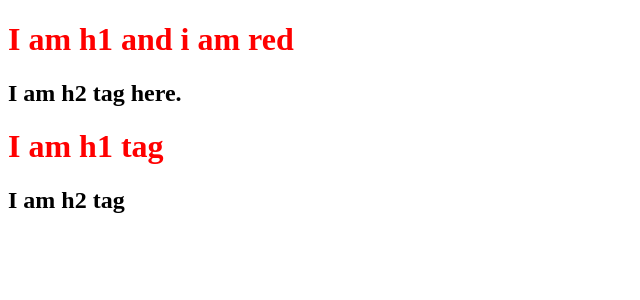
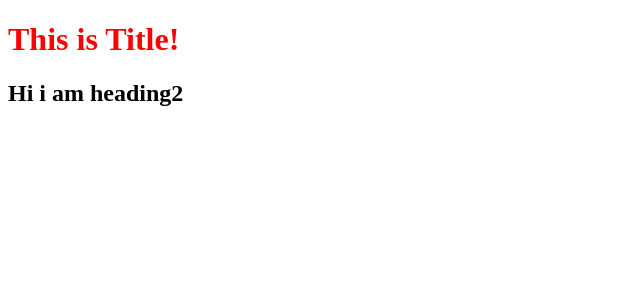
Before and after one commit to mdrazuahammed1020/migo-restaurant, a React (Vite) app: page / in a window 1280 px wide. Shown: the top 300 px of the page, without its empty margins (0-640 px from the left). Built offline with nearby package versions, Linux system fonts and the light colour scheme.

Commit message:
add functional component

```diff
--- a/App.js
+++ b/App.js
@@ -1,17 +1,19 @@
 import React from "react";
 import ReactDOM from "react-dom/client"
 
-const parent = React.createElement("div", {id:"parent"},
-                [
-                React.createElement("div", {id:"child1"},
-                [React.createElement("h1", {}, "I am h1 and i am red"), React.createElement("h2", {}, "I am h2 tag here.")]
-                ),
-                React.createElement("div", {id:"child2"},
-                [React.createElement("h1", {}, "I am h1 tag"), React.createElement("h2", {}, "I am h2 tag")]
-                )
-                ]
-            )
 
 
-const root = ReactDOM.createRoot(document.getElementById("root"));
-root.render(parent);
+const Title = () => {
+    return <h1>This is Title!</h1>
+}
+
+const HeadingComponent = () => (
+    <div className="container">
+        <Title />
+        <h2>Hi i am heading2</h2>
+    </div>
+)
+
+
+const root = ReactDOM.createRoot(document.getElementById("root"))
+root.render(<HeadingComponent />);
--- a/index.html
+++ b/index.html
@@ -9,9 +9,7 @@
 <body>
 
     <div id="root">
-        <h2>i am razu</h2>
-
-
+        <h2>Not rendered.</h2>
     </div>
 
     <script type="module" src="./App.js"></script>
--- a/package.json
+++ b/package.json
@@ -3,6 +3,8 @@
   "version": "1.0.0",
   "description": "react app with aksay",
   "scripts": {
+    "start": "parcel index.html",
+    "build": "parcel build index.html",
     "test": "jest"
   },
   "repository": {
```
